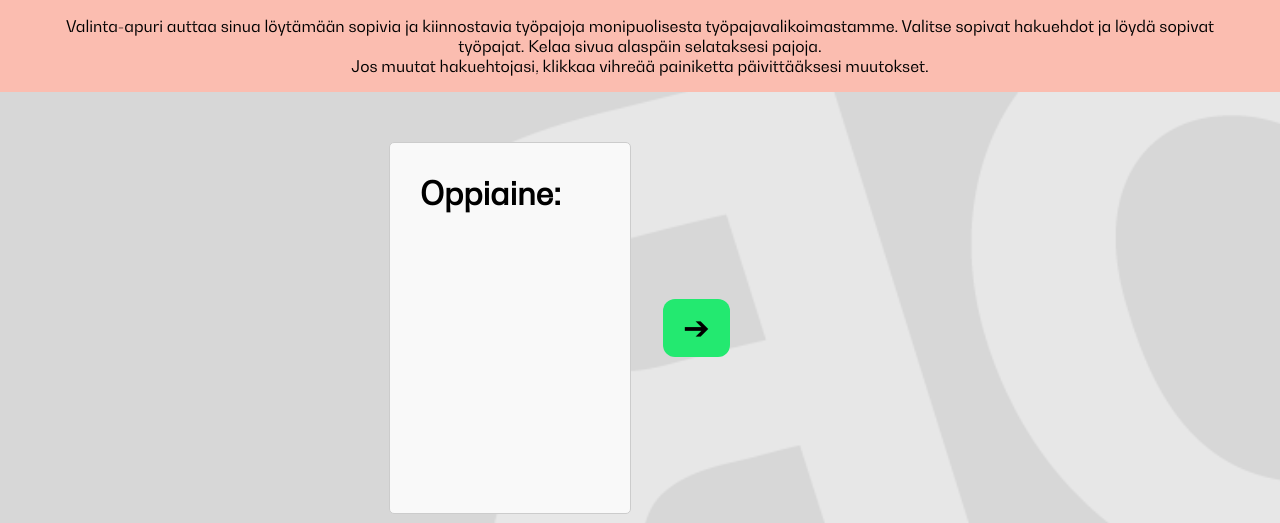
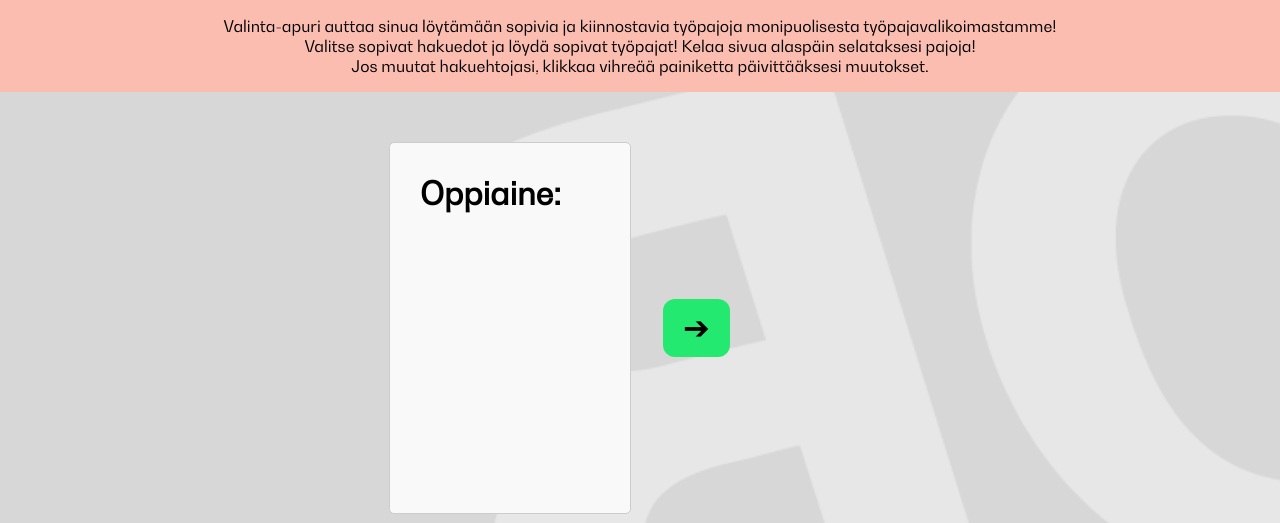
Before and after one commit to AaltoJunior/Valinta-Apuri, a Flask app: page / in a window 1280 px wide. Shown: the top 523 px of the page. Run offline with Flask 3, Linux system fonts and the light colour scheme; parts of the project's set-up code (start-up, migrations or seed data) failed here and were passed over; some libraries are stand-ins or nearby versions.

Commit message:
Added <br> tags to header

```diff
--- a/templates/index.html
+++ b/templates/index.html
@@ -46,7 +46,9 @@
 </head>
 <body>
     <header>
-        <p>Valinta-apuri auttaa sinua löytämään sopivia ja kiinnostavia työpajoja monipuolisesta työpajavalikoimastamme. Valitse sopivat hakuehdot ja löydä sopivat työpajat. Kelaa sivua alaspäin selataksesi pajoja. <br> Jos muutat hakuehtojasi, klikkaa vihreää painiketta päivittääksesi muutokset.</p>
+        <p>Valinta-apuri auttaa sinua löytämään sopivia ja kiinnostavia työpajoja monipuolisesta työpajavalikoimastamme! <br>
+        Valitse sopivat hakuedot ja löydä sopivat työpajat! Kelaa sivua alaspäin selataksesi pajoja! <br>
+        Jos muutat hakuehtojasi, klikkaa vihreää painiketta päivittääksesi muutokset.</p>
     </header>
 <div class="main">
 
```
